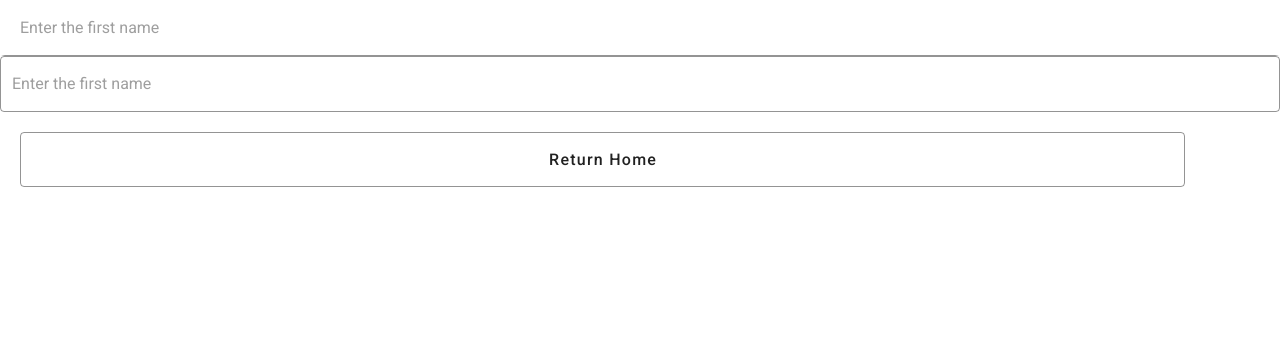
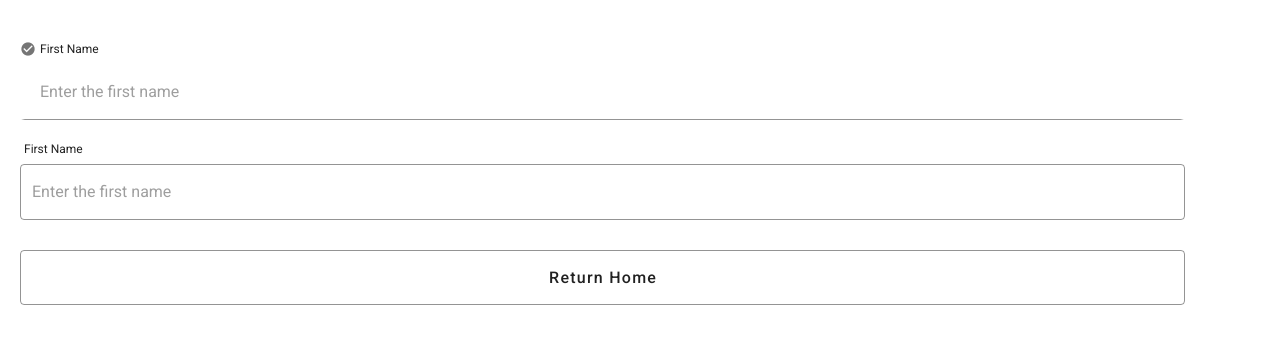
Before and after one commit to leoangeloatorres00/Vue-Project-Template, a Vue app: page /text in a window 1280 px wide. Shown: the top 344 px of the page. Built offline with nearby package versions, Linux system fonts and the light colour scheme.

Commit message:
Update the sample views for the project template

```diff
--- a/src/views/Home.vue
+++ b/src/views/Home.vue
@@ -113,9 +113,4 @@ export default {
   margin: 10px;
   padding: 10px;
 }
-
-.container {
-  margin: 10px;
-  padding: 10px;
-}
 </style>
--- a/src/views/inputs/Amount.vue
+++ b/src/views/inputs/Amount.vue
@@ -1,12 +1,22 @@
 <template>
   <div>
-    <TextField
-      ref="text"
-      placeholder="Enter the amount"
-      type="amount"
-      :outlined="false"
-    />
-    <TextField ref="text2" placeholder="Enter the amount" type="amount" />
+    <div class="container">
+      <TextField
+        ref="text"
+        placeholder="0.00"
+        type="amount"
+        title="Amount"
+        :titleicon="icon"
+        :outlined="false"
+      />
+
+      <TextField
+        ref="text2"
+        placeholder="Enter the amount"
+        type="amount"
+        title="Amount"
+      />
+    </div>
 
     <Button ref="btnBack" @click="onBack"> Return Home </Button>
   </div>
@@ -20,6 +30,11 @@ export default {
   components: {
     Button,
     TextField,
+  },
+  data: () => {
+    return {
+      icon: "mdi-check-circle",
+    };
   },
   computed: {
     text() {
@@ -50,3 +65,10 @@ export default {
   },
 };
 </script>
+
+<style scoped>
+.container {
+  margin: 10px;
+  padding: 10px;
+}
+</style>
--- a/src/views/inputs/Disabled.vue
+++ b/src/views/inputs/Disabled.vue
@@ -1,16 +1,21 @@
 <template>
   <div>
+    <div class="container">
       <TextField
         ref="text"
         placeholder="Enter the first name"
+        title="First Name"
+        :titleicon="icon"
         :disabled="true"
         :outlined="false"
       />
       <TextField
         ref="text2"
         placeholder="Enter the first name"
+        title="First Name"
         :disabled="true"
       />
+    </div>
 
     <Button ref="btnBack" @click="onBack"> Return Home </Button>
   </div>
@@ -24,6 +29,11 @@ export default {
   components: {
     Button,
     TextField,
+  },
+  data: () => {
+    return {
+      icon: "mdi-check-circle",
+    };
   },
   computed: {
     text() {
@@ -52,3 +62,10 @@ export default {
   },
 };
 </script>
+
+<style scoped>
+.container {
+  margin: 10px;
+  padding: 10px;
+}
+</style>
--- a/src/views/inputs/Dropdown.vue
+++ b/src/views/inputs/Dropdown.vue
@@ -1,11 +1,13 @@
 <template>
   <div>
+    <div class="container">
       <Dropdown
         ref="state"
         :items="items"
         keys="state"
         placeholder="Select state"
       />
+    </div>
 
     <Button ref="btnBack" @click="onBack"> Return Home </Button>
   </div>
@@ -56,3 +58,10 @@ export default {
   },
 };
 </script>
+
+<style scoped>
+.container {
+  margin: 10px;
+  padding: 10px;
+}
+</style>
--- a/src/views/inputs/Email.vue
+++ b/src/views/inputs/Email.vue
@@ -1,12 +1,22 @@
 <template>
   <div>
+    <div class="container">
       <TextField
         ref="text"
         placeholder="Enter the email address"
         type="email"
+        title="Email Address"
+        :titleicon="icon"
         :outlined="false"
       />
-    <TextField ref="text2" placeholder="Enter the email address" type="email" />
+
+      <TextField
+        ref="text2"
+        placeholder="Enter the email address"
+        type="email"
+        title="Email Address"
+      />
+    </div>
 
     <Button ref="btnBack" @click="onBack"> Return Home </Button>
   </div>
@@ -20,6 +30,11 @@ export default {
   components: {
     Button,
     TextField,
+  },
+  data: () => {
+    return {
+      icon: "mdi-check-circle",
+    };
   },
   computed: {
     text() {
@@ -50,3 +65,10 @@ export default {
   },
 };
 </script>
+
+<style scoped>
+.container {
+  margin: 10px;
+  padding: 10px;
+}
+</style>
--- a/src/views/inputs/Mobile.vue
+++ b/src/views/inputs/Mobile.vue
@@ -1,16 +1,21 @@
 <template>
   <div>
+    <div class="container">
       <TextField
         ref="text"
         placeholder="Enter the mobile number"
         type="mobile"
+        title="Mobile Number"
+        :titleicon="icon"
         :outlined="false"
       />
       <TextField
         ref="text2"
         placeholder="Enter the mobile number"
         type="mobile"
+        title="Mobile Number"
       />
+    </div>
 
     <Button ref="btnBack" @click="onBack"> Return Home </Button>
   </div>
@@ -24,6 +29,11 @@ export default {
   components: {
     Button,
     TextField,
+  },
+  data: () => {
+    return {
+      icon: "mdi-check-circle",
+    };
   },
   computed: {
     text() {
@@ -54,3 +64,10 @@ export default {
   },
 };
 </script>
+
+<style scoped>
+.container {
+  margin: 10px;
+  padding: 10px;
+}
+</style>
--- a/src/views/inputs/Number.vue
+++ b/src/views/inputs/Number.vue
@@ -1,12 +1,21 @@
 <template>
   <div>
+    <div class="container">
       <TextField
         ref="text"
         placeholder="Enter the number"
         type="number"
+        title="Number"
+        :titleicon="icon"
         :outlined="false"
       />
-    <TextField ref="text2" placeholder="Enter the number" type="number" />
+      <TextField
+        ref="text2"
+        placeholder="Enter the number"
+        type="number"
+        title="Number"
+      />
+    </div>
 
     <Button ref="btnBack" @click="onBack"> Return Home </Button>
   </div>
@@ -20,6 +29,11 @@ export default {
   components: {
     Button,
     TextField,
+  },
+  data: () => {
+    return {
+      icon: "mdi-check-circle",
+    };
   },
   computed: {
     text() {
@@ -50,3 +64,10 @@ export default {
   },
 };
 </script>
+
+<style scoped>
+.container {
+  margin: 10px;
+  padding: 10px;
+}
+</style>
--- a/src/views/inputs/Text.vue
+++ b/src/views/inputs/Text.vue
@@ -1,11 +1,19 @@
 <template>
   <div>
-    <TextField
-      ref="text"
-      placeholder="Enter the first name"
-      :outlined="false"
-    />
-    <TextField ref="text2" placeholder="Enter the first name" />
+    <div class="container">
+      <TextField
+        ref="text"
+        placeholder="Enter the first name"
+        title="First Name"
+        :titleicon="icon"
+        :outlined="false"
+      />
+      <TextField
+        ref="text2"
+        placeholder="Enter the first name"
+        title="First Name"
+      />
+    </div>
 
     <Button ref="btnBack" @click="onBack"> Return Home </Button>
   </div>
@@ -19,6 +27,11 @@ export default {
   components: {
     Button,
     TextField,
+  },
+  data: () => {
+    return {
+      icon: "mdi-check-circle",
+    };
   },
   computed: {
     text() {
@@ -49,3 +62,10 @@ export default {
   },
 };
 </script>
+
+<style scoped>
+.container {
+  margin: 10px;
+  padding: 10px;
+}
+</style>
```
Lines whose indentation alone changed are shown as unchanged.
